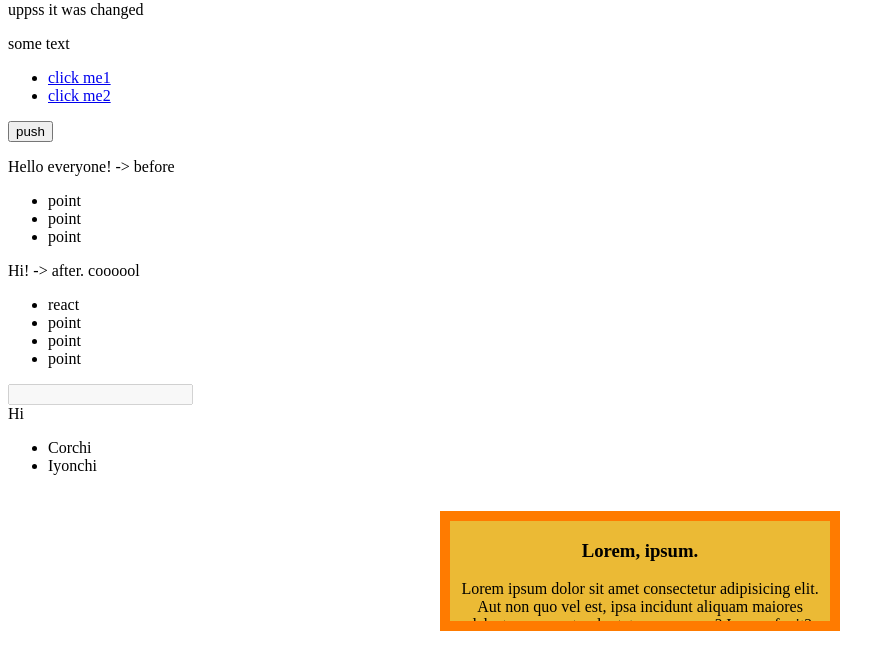
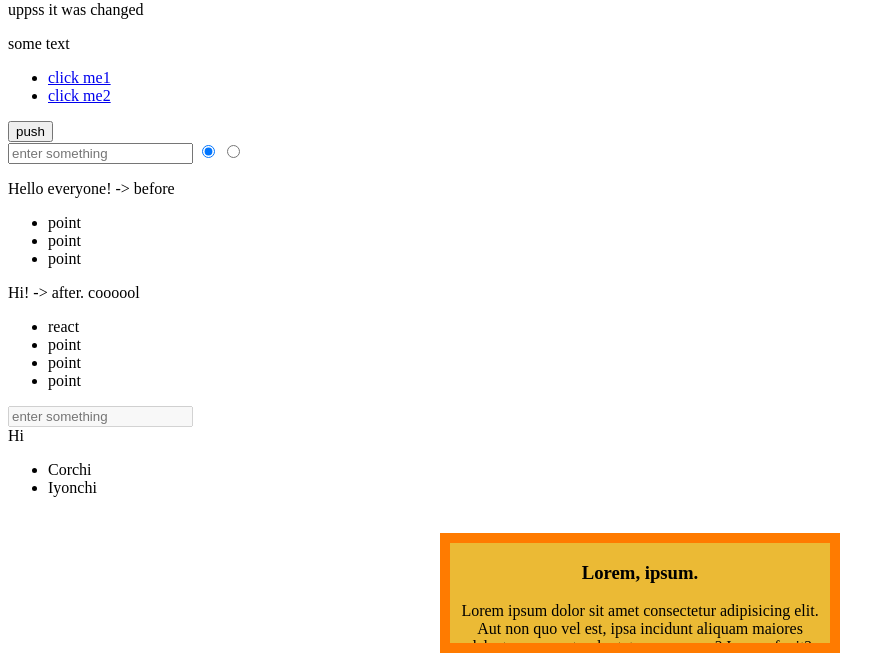
Before and after one commit to K3irill/JavaScript_Programming, a plain HTML site: page DOM/index.html in a window 1280 px wide. Shown: the part 79-746 px from the top of the page, without its empty margins (0-895 px from the left). Drawn offline with Linux system fonts and the light colour scheme.

Commit message:
working with dom

```diff
--- a/DOM/dom.js
+++ b/DOM/dom.js
@@ -277,8 +277,6 @@ const elementScrollLeft = block.scrollLeft;
 console.log("ScrollTop: " + elementScrollTop);
 console.log("ScrollLeft: " + elementScrollLeft);
 
-
-
 //* getBoundingClientRect ->  Get item coords
 const item = document.querySelector(".block > h3");
 
@@ -295,3 +293,21 @@ console.log(getItemTopDocumentCoord);
 setTimeout(function () {
   window.scrollTo(0, 100);
 }, 1000);
+
+//* forms
+
+const mainForm = document.forms;
+const mainFormByName = document.forms.main;
+console.log(mainForm);
+console.log(mainFormByName);
+
+console.log(mainFormByName.elements);
+
+const mainFormInput = mainFormByName.nameInput;
+console.log(mainFormInput);
+
+const mainFormRadio = mainFormByName.radio
+console.log(mainFormRadio[0].value);
+console.log(mainFormRadio[1].value);
+console.log(mainFormRadio[0].checked);
+console.log(mainFormRadio[1].checked);
--- a/DOM/index.html
+++ b/DOM/index.html
@@ -21,7 +21,25 @@
       </ul>
     </div>
     <button id="simpleLink" href="">push</button>
-    <input type="text" disabled />
+
+    <form name="main" action="">
+      <input
+        value=""
+        name="nameInput1"
+        type="text"
+        placeholder="enter something"
+        disabled
+      />
+      <input
+        value=""
+        name="nameInput"
+        type="text"
+        placeholder="enter something"
+      />
+      <input type="radio" name="radio" id="" checked>
+      <input type="radio" name="radio" id="">
+
+    </form>
 
     <!-- before -->
     <ul class="lesson__list">
@@ -57,7 +75,12 @@
     <div class="block__wrapper">
       <div class="block">
         <h3>Lorem, ipsum.</h3>
-        <p>Lorem ipsum dolor sit amet consectetur adipisicing elit. Aut non quo vel est, ipsa incidunt aliquam maiores delectus saepe ut voluptatem esse eum? Ipsum, fugit? Placeat velit debitis exercitationem doloremque.</p>
+        <p>
+          Lorem ipsum dolor sit amet consectetur adipisicing elit. Aut non quo
+          vel est, ipsa incidunt aliquam maiores delectus saepe ut voluptatem
+          esse eum? Ipsum, fugit? Placeat velit debitis exercitationem
+          doloremque.
+        </p>
       </div>
     </div>
 
```
